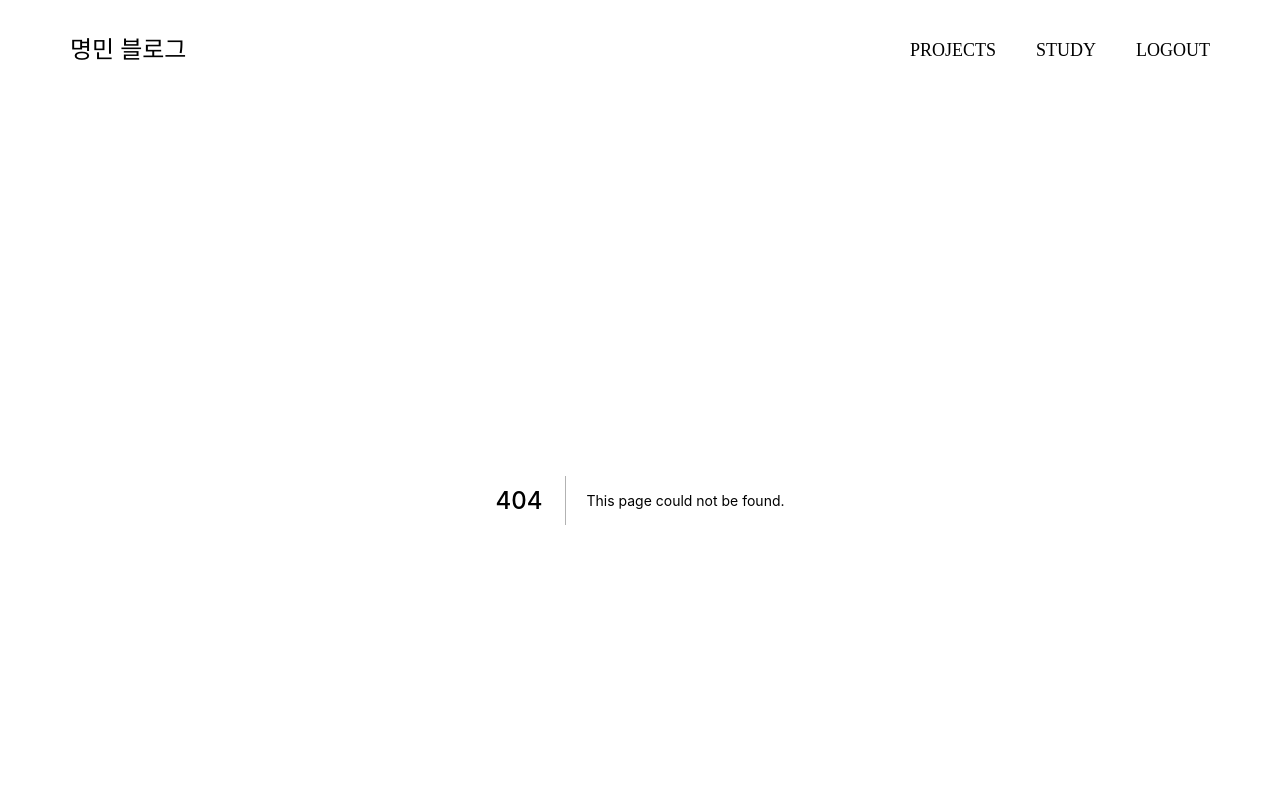
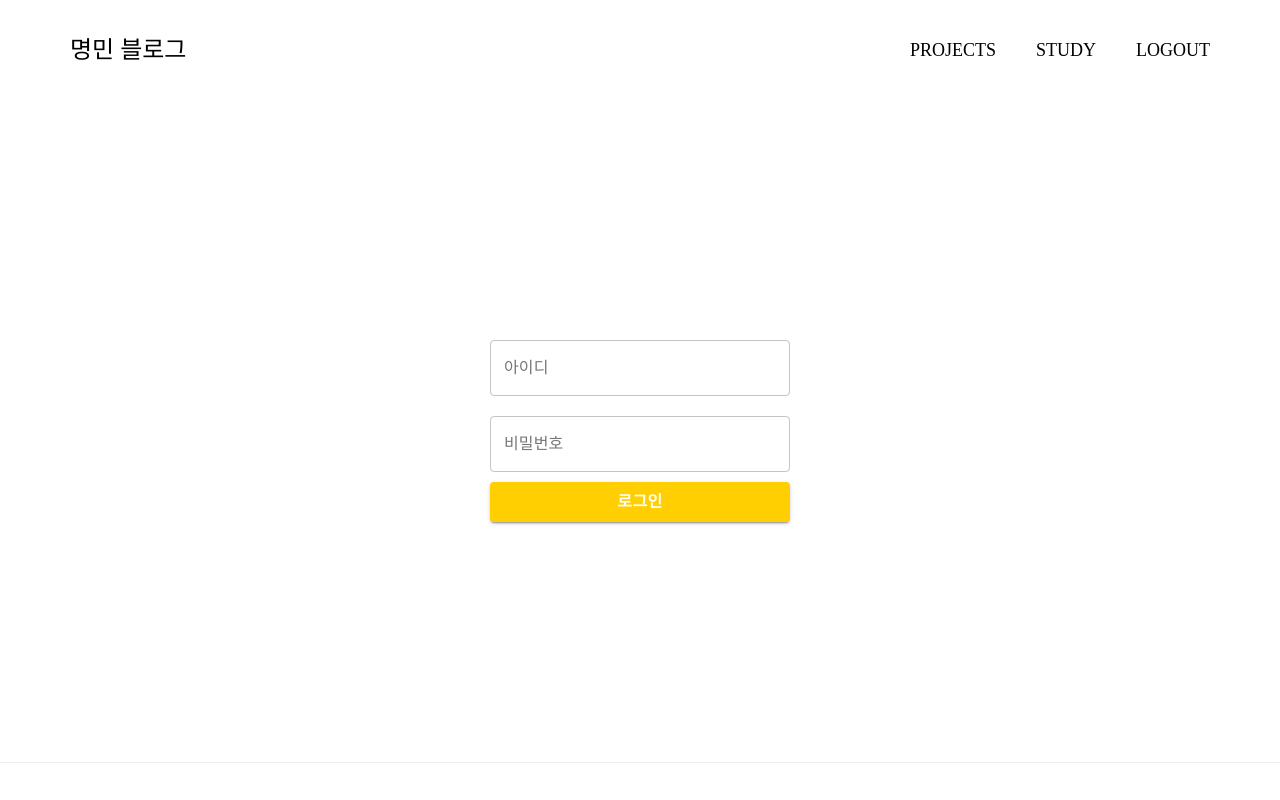
Before and after one commit to akaming/min_blog, a Next.js app: page /sign-in in a window 1280 px wide. Before the commit this address had no page. Shown: the top 800 px of the page. Built offline with nearby package versions, Linux system fonts and the light colour scheme; a web font is replaced by a local one.

Commit message:
[추가] 로그인 페이지 작업

```diff
--- /dev/null
+++ b/pages/sign-in/index.tsx
@@ -0,0 +1,106 @@
+import { Button, FormGroup } from "@material-ui/core";
+import { makeStyles } from "@material-ui/core/styles";
+import TextField from '@material-ui/core/TextField';
+
+const useStyles =  makeStyles((theme) => ({
+    container: {
+        width: "300px",
+        margin: "30vh auto 30vh"
+    },
+    textBox: {
+        marginBottom: "20px",
+        [theme.breakpoints.down('sm')]: {
+            marginBottom: "10px",
+          }
+    },
+    text: {
+      fontSize: "16px",
+      '&$cssFocused $notchedOutline': {
+        borderColor: "#ffcf01",
+      },
+      '&$cssFocused': {
+        color: '#e5c22c',
+      },
+      '&:hover': {
+        borderColor: "#ffcf01",
+        "&& fieldset": {
+            borderColor: "#ffcf01"
+        }
+    },
+      [theme.breakpoints.down('sm')]: {
+        fontSize: "14px"
+      }
+    },
+    cssFocused: {},
+    notchedOutline: {},
+    button: {
+        marginTop: "10px",
+        fontSize: "16px",
+        color: "#fff",
+        fontWeight: "bold",
+        backgroundColor: "#ffcf01",
+        '&:hover': {
+            backgroundColor: "#ffe67d",
+        },
+        [theme.breakpoints.down('sm')]: {
+            fontSize: "14px"
+          }
+    }
+  }));
+
+function SignIn() {
+    const classes = useStyles();
+    const onSubmit = (e) => {
+        e.preventDefault();
+
+    }
+
+    return (
+        <form onSubmit={onSubmit}>
+        <FormGroup className={classes.container}>
+           <TextField
+                id="id"
+                label="아이디"
+                className={classes.textBox}
+                InputProps={{
+                    classes: {
+                        root: classes.text,
+                        focused: classes.cssFocused,
+                        notchedOutline: classes.notchedOutline
+                    }
+                }}
+                InputLabelProps={{
+                    classes: {
+                        root: classes.text,
+                        focused: classes.cssFocused,
+                    }
+                }}
+                //   value={this.state.name}
+                //   onChange={this.handleChange('name')}
+                variant="outlined"
+            />
+             <TextField
+                id="pw"
+                label="비밀번호"
+                InputProps={{
+                    classes: {
+                        root: classes.text,
+                        focused: classes.cssFocused,
+                        notchedOutline: classes.notchedOutline
+                    }
+                }}
+                InputLabelProps={{
+                    classes: {
+                        root: classes.text,
+                        focused: classes.cssFocused,
+                    }
+                }}
+                variant="outlined"
+            />
+            <Button variant="contained" type="submit" className={classes.button}>로그인</Button>
+        </FormGroup>
+      </form>
+    )
+}
+
+export default SignIn;
```
Also changed, not shown: pages/index_.tsx (deleted, +0 -24 lines), pages/projects/write.tsx (+7 -6 lines).
